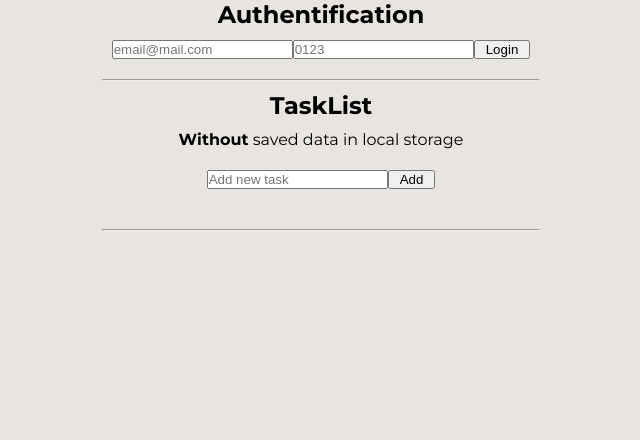
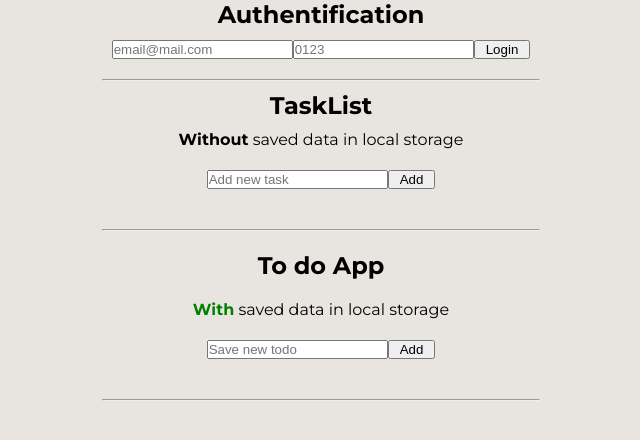
Before and after one commit to Guiomino/Training-Next.tsx, a Next.js app: page / in a window 1280 px wide. Shown: the top 440 px of the page, without its empty margins (319-959 px from the left). Built offline with nearby package versions, Linux system fonts and the light colour scheme.

Commit message:
feat(TodoApp): with saved data in local storage

```diff
--- a/package.json
+++ b/package.json
@@ -9,6 +9,7 @@
     "lint": "next lint"
   },
   "dependencies": {
+    "idb": "^8.0.0",
     "next": "14.2.3",
     "react": "^18",
     "react-dom": "^18",
--- /dev/null
+++ b/src/app/composant/todoApp/TodoApp.tsx
@@ -0,0 +1,138 @@
+// TodoApp.tsx avec gestion d'états et stockage local
+
+"use client"
+
+import React, { useEffect, useState } from 'react';
+import { v4 as uuidv4 } from "uuid";
+
+interface Todo {
+    id: string;
+    text: string;
+    completed: boolean;
+};
+
+const TodoApp: React.FC = () => {
+    const [todos, setTodos] = useState<Todo[]>(() => {
+        const savedTodos = JSON.parse(localStorage.getItem("todos") || "[]")
+        return savedTodos
+    });
+
+    useEffect(() => {
+        localStorage.setItem("todos", JSON.stringify(todos))
+    }, [todos]);
+
+
+    const addTodo = ((text: string,) => {
+        const newTodo = { id: uuidv4(), text, completed: false }
+        setTodos([...todos, newTodo])
+    });
+
+    const toggleTodo = ((id: string) => {
+        setTodos(todos.map((todo) => todo.id === id ? { ...todo, completed: !todo.completed } : todo))
+    });
+
+    const deleteTodo = ((id: string) => {
+        setTodos(todos.filter((todo) => todo.id !== id))
+    });
+
+    return (
+        <>
+            <div>
+                <h2>To do App</h2>
+            </div>
+            <div>
+                <p><strong style={{ color: "green" }}>With</strong> saved data in local storage</p>
+            </div>
+            <div>
+                <TodoForm addTodo={addTodo} />
+            </div>
+            <div>
+                <TodoList todos={todos} toggleTodo={toggleTodo} deleteTodo={deleteTodo} />
+            </div>
+            <hr />
+        </>
+    )
+};
+
+
+// PROPS TodoForm
+interface TodoFormProps {
+    addTodo: (text: string) => void;
+};
+
+const TodoForm: React.FC<TodoFormProps> = (({ addTodo }) => {
+    const [text, setText] = useState("");
+
+    const handleSubmit = ((event: React.FormEvent) => {
+        event.preventDefault();
+        if (text.trim() !== "") {
+            addTodo(text)
+            setText("")
+        }
+    });
+
+    return (
+        <>
+            <form onSubmit={handleSubmit}>
+                <input type="text" placeholder='Save new todo' value={text} onChange={(event) => setText(event.target.value)} />
+                <button type='submit'>Add</button>
+            </form>
+        </>
+    )
+});
+
+
+// PROPS TodoList
+interface TodoListProps {
+    todos: Todo[];
+    toggleTodo: (id: string) => void;
+    deleteTodo: (id: string) => void;
+};
+
+const TodoList: React.FC<TodoListProps> = (({ todos, toggleTodo, deleteTodo }) => {
+
+    return (
+        <>
+            <ul>
+                {todos.map((todo) => (
+                    <li key={todo.id}>
+                        <input type="checkbox" checked={todo.completed} onChange={() => toggleTodo(todo.id)} />
+                        <span style={{ color: todo.completed ? "green" : "grey" }}> | {todo.text} ➡️ </span>
+                        <button onClick={() => deleteTodo(todo.id)}>Delete</button>
+                    </li>
+                ))}
+            </ul>
+        </>
+    )
+});
+
+export default TodoApp;
+
+
+// Interface définissant la structure d'une tâche Todo
+
+// Composant principal de l'application Todo
+
+// État local pour stocker la liste des tâches Todo, initialisé avec les données du localStorage
+// useEffect pour sauvegarder les tâches dans le localStorage à chaque modification de la liste des tâches
+
+// Fonction pour ajouter une nouvelle tâche à la liste avec generation uuidv4
+// Fonction pour basculer l'état de complétion d'une tâche (complétée ou non)
+// Fonction pour supprimer une tâche de la liste
+
+// Rendu du composant ToDoApp (Avec PROPS 1 et PROPS 2)
+
+// -- PROPS 1 --
+// Props pour le composant TodoForm
+// Composant pour le formulaire d'ajout de nouvelles tâches :
+//   -> État local pour stocker le texte de la nouvelle tâche
+//   -> Fonction pour gérer la soumission du formulaire
+//   -> Rendu du composant TodoForm
+
+// -- PROPS 2 --
+// Props pour le composant TodoList
+// Composant pour afficher la liste des tâches
+//   -> Mapping sur la liste des tâches pour afficher chaque tâche
+//   -> Style conditionnel pour barrer le texte des tâches terminées
+//   -> Événement onClick pour basculer l'état de complétion d'une tâche
+//   -> Bouton pour supprimer une tâche
--- a/src/app/page.tsx
+++ b/src/app/page.tsx
@@ -1,14 +1,14 @@
 
 import Authentification from "./composant/authentification/Authentification"
 import TaskList from "./composant/taskList/TaskList";
-// import UserListAPI from "./composant/userListAPI/UserListAPI";
+import TodoApp from "./composant/todoApp/TodoApp";
 
 export default function Home() {
   return (
     <main>
       <Authentification />
       <TaskList />
-      {/* <UserListAPI /> */}
+      < TodoApp />
     </main>
   );
 }
```
Also changed, not shown: src/app/composant/userListAPI/UserListAPI.tsx (+25 -18 lines), 1 other file (tests, documents, lock files or other folders).
